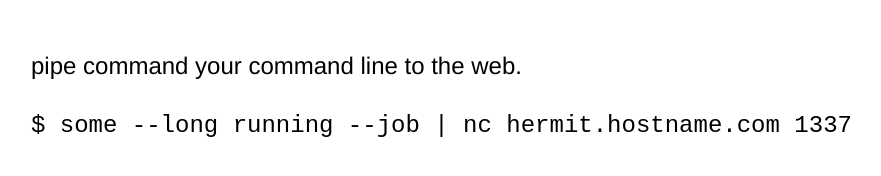
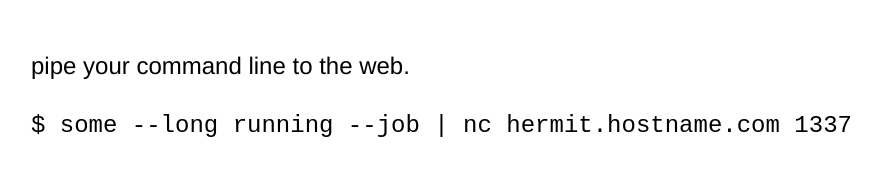
Before and after one commit to erik/hermit, a plain HTML site: page web/index.html in a window 1280 px wide. Shown: the whole page, without its empty margins (159-1040 px from the left). Drawn offline with Linux system fonts and the light colour scheme.

Commit message:
why can't i type today

```diff
--- a/web/index.html
+++ b/web/index.html
@@ -6,6 +6,6 @@
 </head>
 
 <body>
-    <p>pipe command your command line to the web.</p>
+    <p>pipe your command line to the web.</p>
     <pre>$ some --long running --job | nc hermit.hostname.com 1337</pre>
 </body>
```
